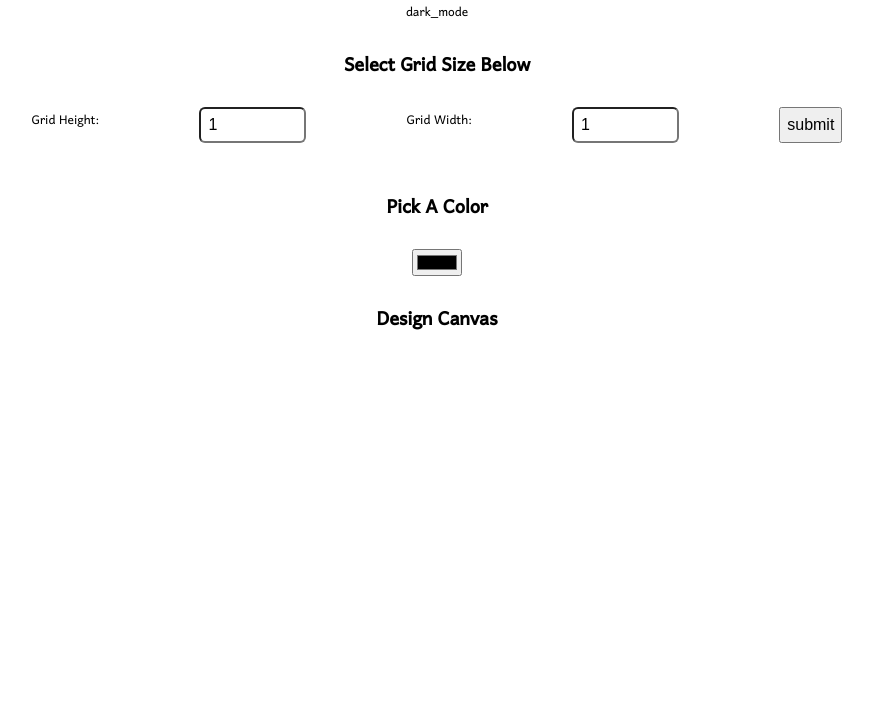
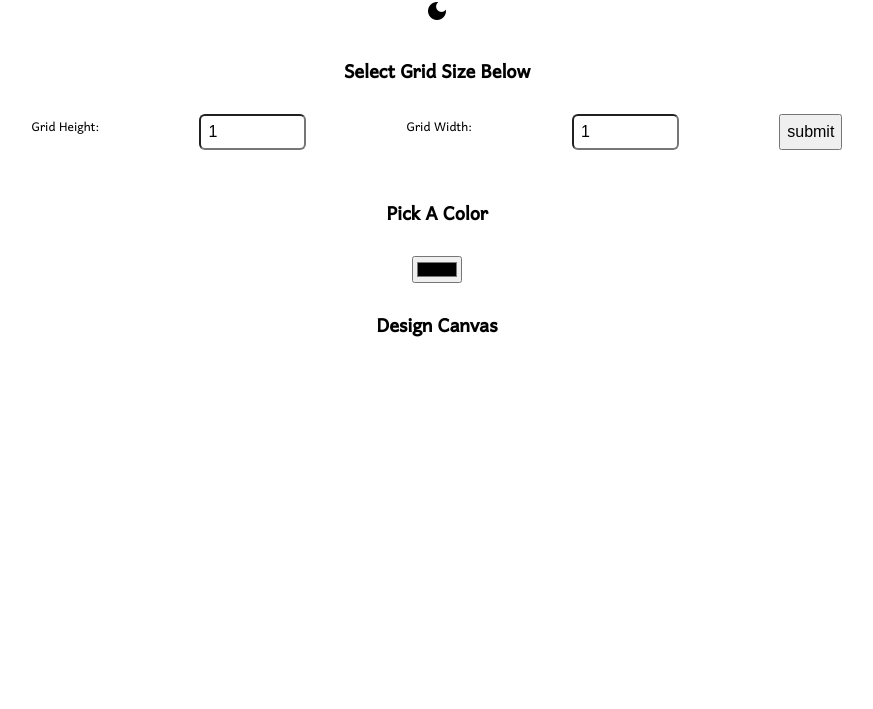
Before and after one commit to izudada/udacity_pixel_art_maker, a plain HTML site: page index.html in a window 1280 px wide. Shown: the part 91-800 px from the top of the page, without its empty margins (203-1076 px from the left). Drawn offline with Linux system fonts and the light colour scheme.

Commit message:
Fix dar_mode icon

```diff
--- a/index.html
+++ b/index.html
@@ -10,9 +10,7 @@
 </head>
 <body>
     <h1>Pixel Art Maker</h1>
-    <span class="material-icons-outlined">
-        dark_mode
-    </span>
+    <span class="material-icons">dark_mode</span>
 
     <div id="pixelForm">
         <h2>Select Grid Size Below</h2>
```
